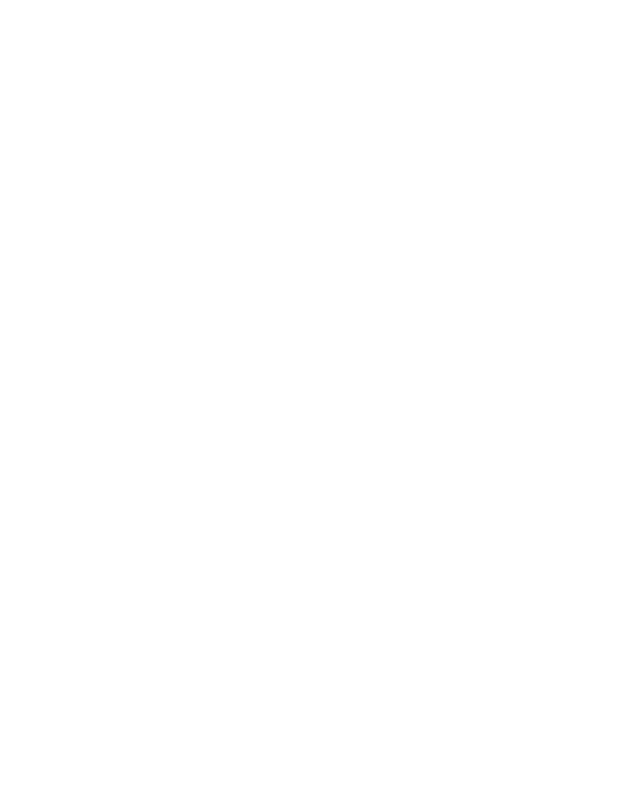
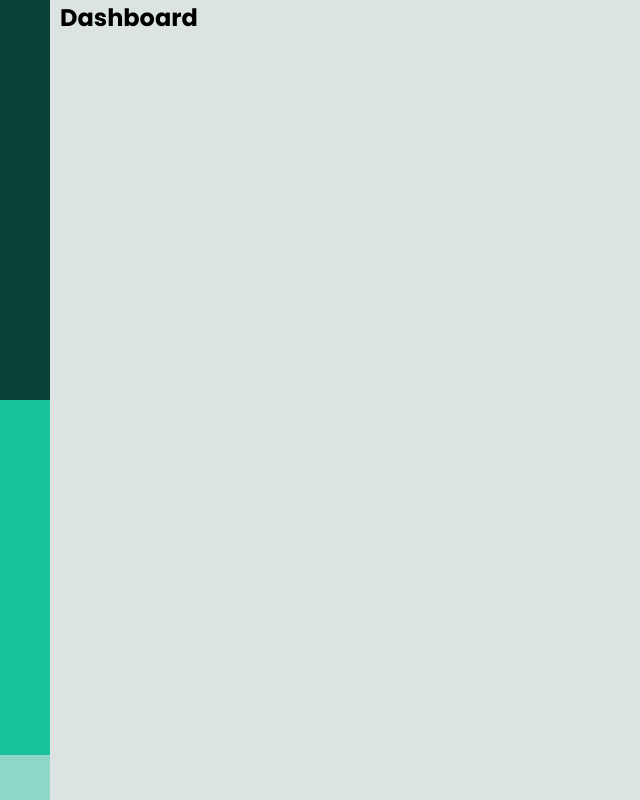
Before and after one commit to Eliax69/sidebar-rocketseat, a plain HTML site: page index.html in a window 1280 px wide. Shown: the whole page, without its empty margins (0-640 px from the left). Drawn offline with Linux system fonts and the light colour scheme.

Commit message:
base do menu, ainda não adicionei os ícones.

```diff
--- a/index.html
+++ b/index.html
@@ -8,7 +8,7 @@
     <title>Sidebar</title>
 </head>
 <body>
-    <header>
+    <header class="header">
         <div class="nav-div">
             <div class="nav-icons"></div>
             <div class="nav-icons"></div>
@@ -20,5 +20,8 @@
         </div>
         <div class="nav-footer"></div>
     </header>
+    <div class="dashboard">
+        <h2>Dashboard</h2>
+    </div>
 </body>
 </html>
--- a/style.scss
+++ b/style.scss
@@ -19,5 +19,38 @@
 
 body
 {
+    display: flex;
     font-family: 'Poppins', sans-serif;
+    background-color: var(--body-bg-color);
+    height: 100vh;
+
+    .dashboard
+    {
+        margin-left: 10px;
+    }
 }
+
+.header
+{
+    display: flex;
+    flex-direction: column;
+    align-items: center;
+    justify-content: space-between;
+    width: 50px;
+    min-height: 100vh;
+    background-color: var(--green);
+
+    .nav-div
+    {
+        width: 100%;
+        height: 400px;
+        background-color: var(--text-color);
+    }
+
+    .nav-footer
+    {
+        width: 100%;
+        height: 45px;
+        background-color: var(--light-green);
+    }
+}
```
Also changed, not shown: css/style.css, images/grid.svg (added), images/log-out.svg (added), images/logo.svg (added), images/menu.svg (added), images/pet.svg (added), images/photo.jpg (added), images/search.svg (added), images/settings.svg (added), images/user.svg (added), images/vet.svg (added).
